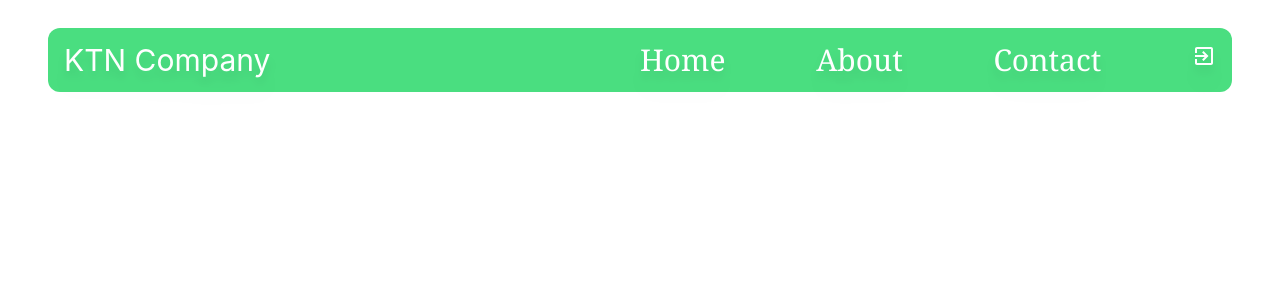
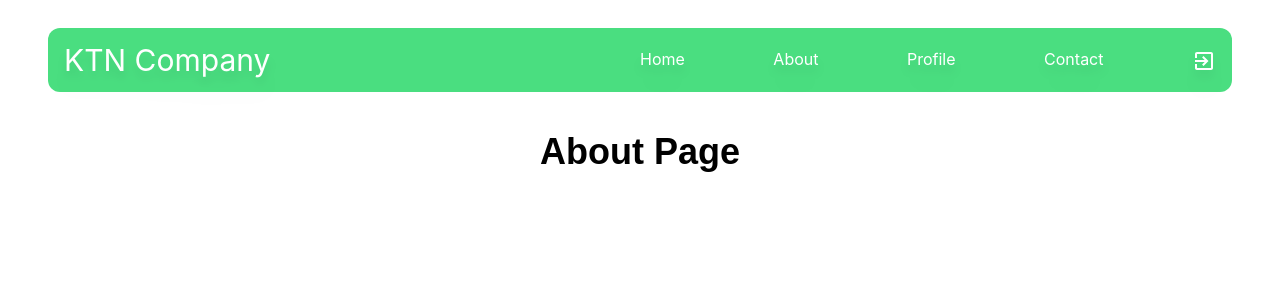
Before and after one commit to PiyumalNipuna60/React-Study-02, a React (Create React App) app in the folder project-02/: page /about in a window 1280 px wide. Shown: the top 300 px of the page. Built offline with nearby package versions, Linux system fonts and the light colour scheme.

Commit message:
Rowting part eka

```diff
--- a/project-02/src/components/content/Content.tsx
+++ b/project-02/src/components/content/Content.tsx
@@ -4,6 +4,7 @@ import { Route, Routes } from 'react-router-dom'
 import AboutPage from '../../pages/aboutPage/AboutPage'
 import ProfilePage from '../../pages/profilePage/ProfilePage'
 import { ContactPage } from '@mui/icons-material'
+import LoginPage from '../../pages/loginPage/LoginPage'
 // import Customer from '../customer/Customer'
 // import Count from '../count/Count'
 
@@ -26,7 +27,14 @@ export default class Content extends Component {
 
 
 
-
+       {/* Rowting part eka */}
+        <Routes>
+          <Route path='/' element={<HomePage />}></Route>
+          <Route path='/about' element={<AboutPage />}></Route>
+          <Route path='/profile' element={<ProfilePage />}></Route>
+          <Route path='/contact' element={<ContactPage />}></Route>
+          <Route path='/login' element={<LoginPage />}></Route>
+        </Routes>
 
       </div>
     )
--- a/project-02/src/components/header/Header.tsx
+++ b/project-02/src/components/header/Header.tsx
@@ -1,5 +1,6 @@
 import React, { Component } from 'react'
 import ExitToAppIcon from '@mui/icons-material/ExitToApp';
+import { NavLink } from 'react-router-dom';
 
 export default class Header extends Component {
   render() {
@@ -12,11 +13,24 @@ export default class Header extends Component {
           </div>
           <div className=' w-2/4 '>
             <nav className='flex gap-3 space-x-2 w-full justify-between'>
-            <h2 className='font-serif'>Home</h2>
-            <h2 className='font-serif'>About</h2>
-            <h2 className='font-serif'>Contact</h2>
-            <nav><ExitToAppIcon />
-            </nav>
+            <NavLink to={"/"}>
+              Home
+            </NavLink>
+
+            <NavLink to={"/about"}>
+              About
+            </NavLink>
+
+            <NavLink to={"/profile"}>
+              Profile
+            </NavLink>
+
+            <NavLink to={"contact"}>
+               Contact
+            </NavLink>
+
+            <NavLink to={"/login"}><ExitToAppIcon />
+            </NavLink>
             </nav>
           </div>
 
--- a/project-02/src/pages/aboutPage/AboutPage.tsx
+++ b/project-02/src/pages/aboutPage/AboutPage.tsx
@@ -3,8 +3,8 @@ import React, { Component } from 'react'
 export default class AboutPage extends Component {
   render() {
     return (
-      <div>
-        <h2 className=''> About Page</h2>
+      <div className=' m-auto'>
+        <h1 className=''> About Page</h1>
       </div>
     )
   }
--- a/project-02/src/pages/contactPage/ContactPage.tsx
+++ b/project-02/src/pages/contactPage/ContactPage.tsx
@@ -3,8 +3,8 @@ import React, { Component } from 'react'
 export default class ContactPage extends Component {
   render() {
     return (
-      <div>
-        <h2 className=''> Contact Page</h2>
+      <div className=' m-auto'>
+        <h1> Contact Page</h1>
       </div>
     )
   }
--- a/project-02/src/pages/loginPage/LoginPage.tsx
+++ b/project-02/src/pages/loginPage/LoginPage.tsx
@@ -1,16 +1,10 @@
 import React, { Component } from 'react'
-import Header from '../../components/header/Header'
 
 export default class LoginPage extends Component {
   render() {
     return (
-      <div>
-        <Header/>
-          <div className='m-4 border'>
-        <div className='mx-3'>
-           <h2 className=''> Login Page</h2>
-            </div>
-      </div>
+      <div className=' m-auto'>
+        <h1 className=''> Login Page</h1>
       </div>
     )
   }
--- a/project-02/src/pages/profilePage/ProfilePage.tsx
+++ b/project-02/src/pages/profilePage/ProfilePage.tsx
@@ -3,8 +3,8 @@ import React, { Component } from 'react'
 export default class ProfilePage extends Component {
   render() {
     return (
-      <div>
-        <h2 className=''> Profile Page</h2>
+      <div className=' m-auto'>
+        <h1> Profile Page</h1>
       </div>
     )
   }
```
